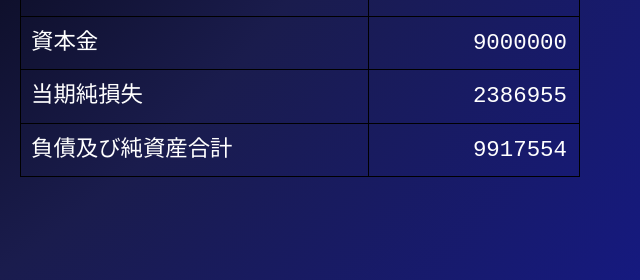
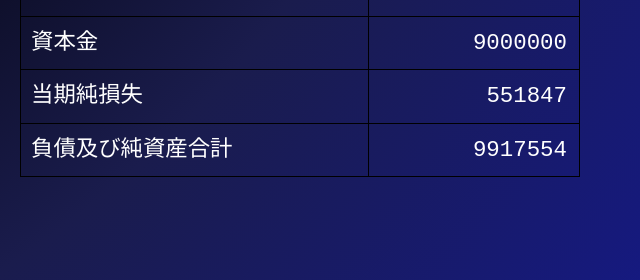
Before and after one commit to personal-terminal-3/exe, a plain HTML site: page docs/eda.html in a window 1280 px wide. Shown: the part 705-985 px from the top of the page, 640-1280 px from the left. Drawn offline with Linux system fonts and the light colour scheme.

Commit message:
Update eda.html

```diff
--- a/docs/eda.html
+++ b/docs/eda.html
@@ -169,7 +169,7 @@
         <table>
           <tr><th>科目</th><th>金額（円）</th></tr>
           <tr><td>資本金</td><td class = "num">9000000</td></tr>
-          <tr><td>当期純損失</td><td class = "num">2386955</td></tr>
+          <tr><td>当期純損失</td><td class = "num">551847</td></tr>
           <tr><td>負債及び純資産合計</td><td class = "num">9917554</td></tr>
         </table>
       </section>
```
